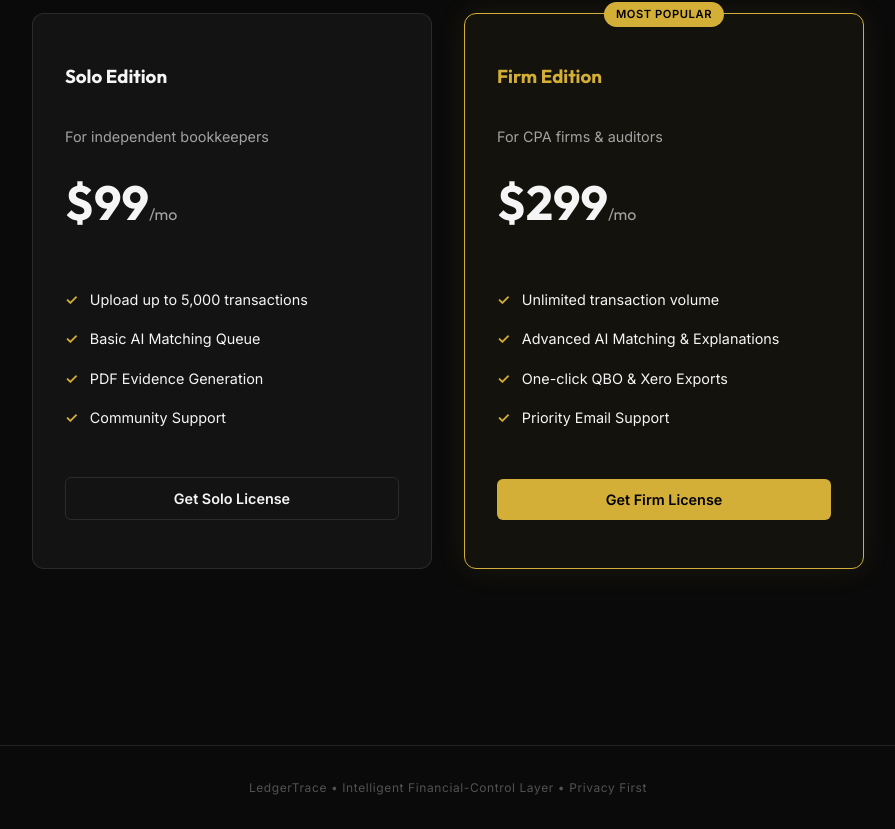
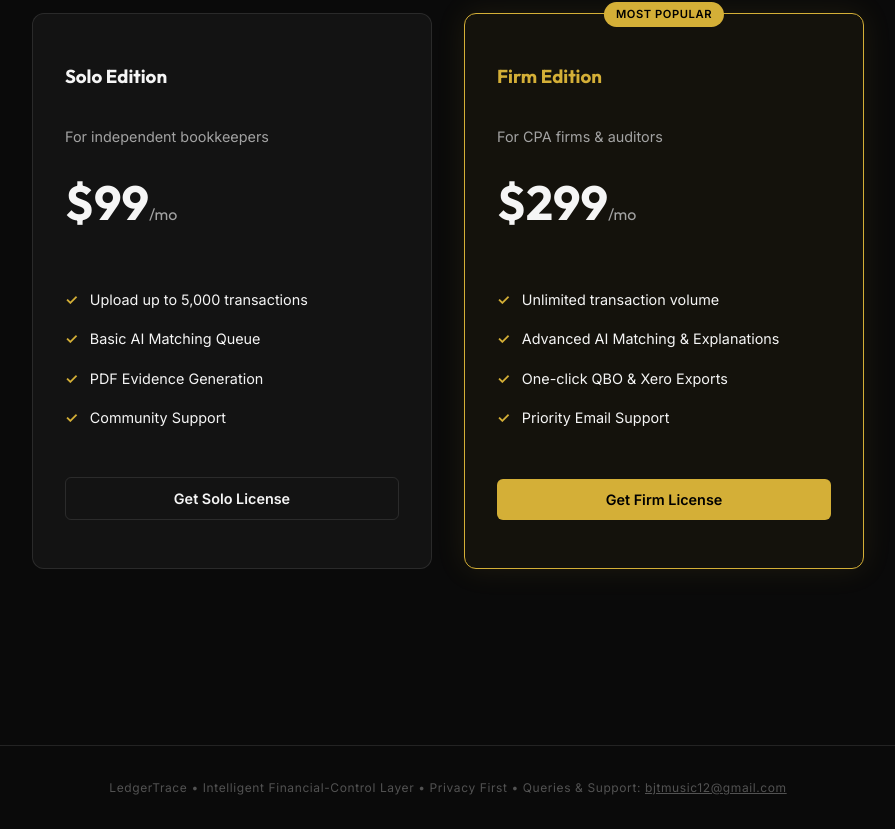
Before and after one commit to bhuvanjakkula/ubiquitous-funicular, a React (Vite) app in the folder web/: page / in a window 1280 px wide. Shown: the part 1685-2514 px from the top of the page, without its empty margins (192-1087 px from the left). Built offline with nearby package versions, Linux system fonts and the light colour scheme.

Commit message:
Add support email to application footers

```diff
--- a/web/src/App.tsx
+++ b/web/src/App.tsx
@@ -38,7 +38,7 @@
         <main>
           <Landing onStart={() => setShowAuth(true)} />
         </main>
-        <footer>LedgerTrace • Intelligent Financial-Control Layer • Privacy First</footer>
+        <footer>LedgerTrace • Intelligent Financial-Control Layer • Privacy First • Queries & Support: <a href="mailto:bjtmusic12@gmail.com" style={{ color: 'inherit', textDecoration: 'underline' }}>bjtmusic12@gmail.com</a></footer>
       </>
     );
   }
@@ -77,7 +77,7 @@
         )}
         {view === 'export' && <Export jobId={jobId} />}
       </main>
-      <footer>LedgerTrace Copilot • Zero Cloud Data Retention • Human-In-The-Loop AI</footer>
+      <footer>LedgerTrace Copilot • Zero Cloud Data Retention • Human-In-The-Loop AI • Queries & Support: <a href="mailto:bjtmusic12@gmail.com" style={{ color: 'inherit', textDecoration: 'underline' }}>bjtmusic12@gmail.com</a></footer>
     </>
   );
 }
```
